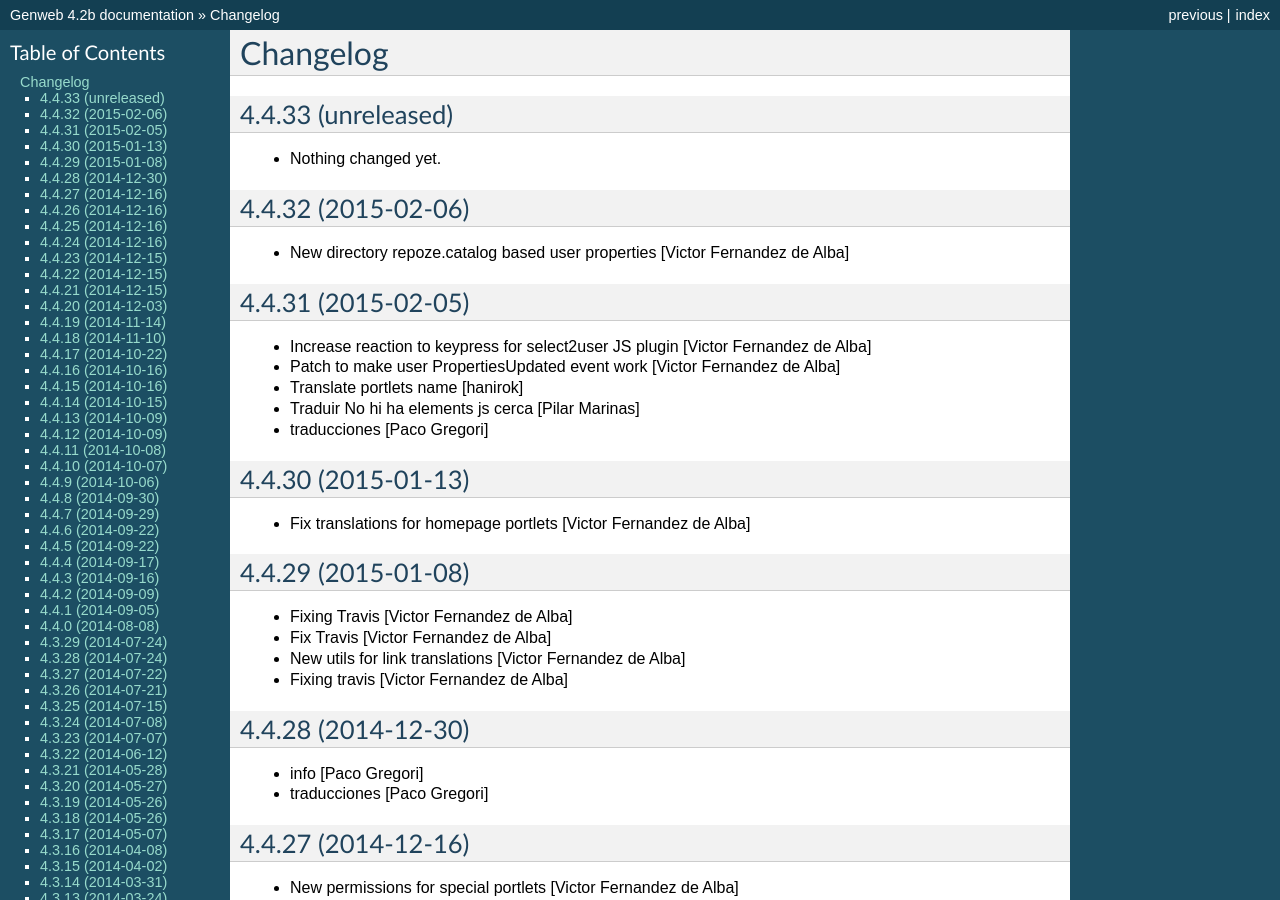
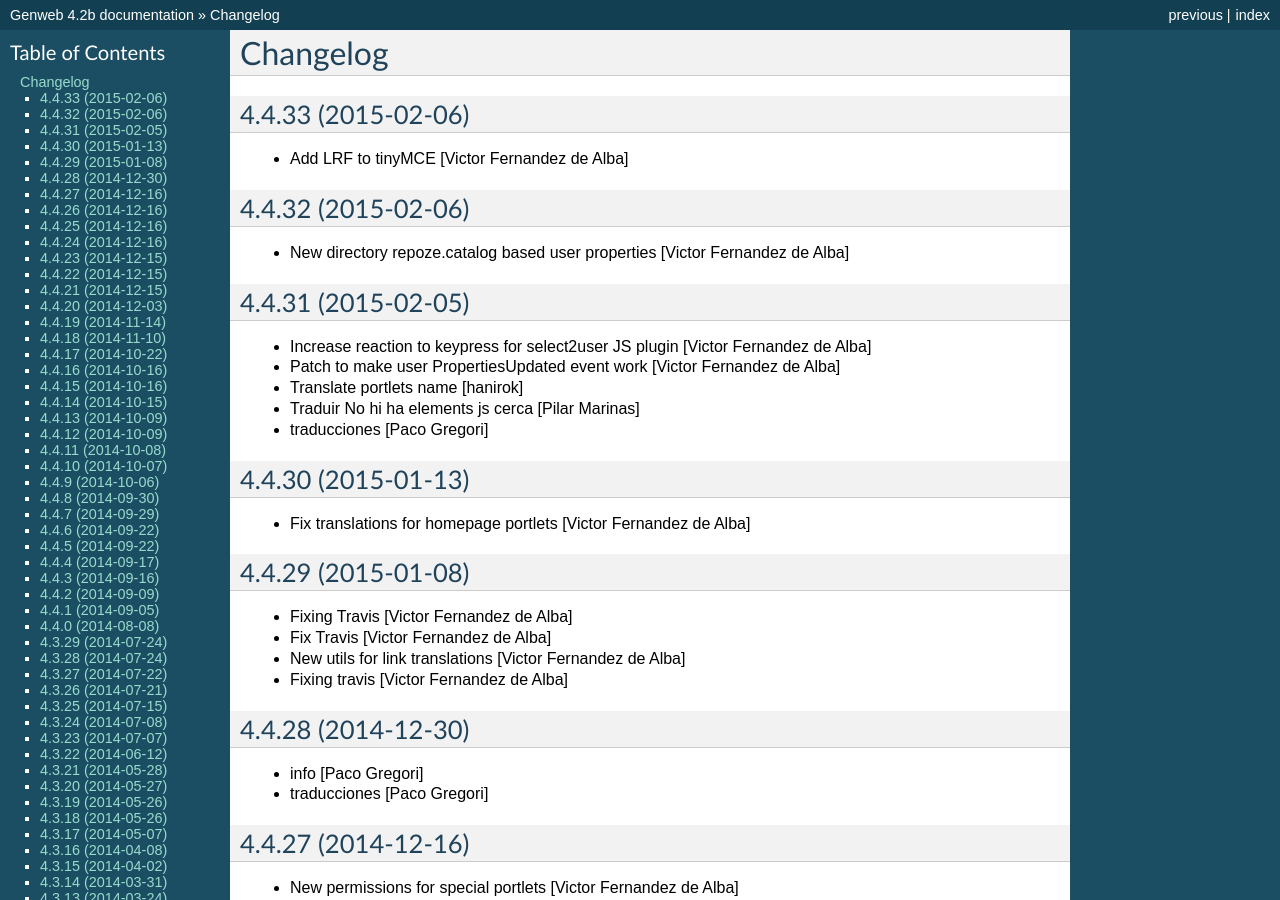
Before and after one commit to UPCnet/genweb.core, a Sphinx documentation site: the page built from docs/HISTORY.rst, in a window 1280 px wide and 900 px high. Built offline with Sphinx 7.4.7, drawn with Linux system fonts in a browser that asks for light colours.

Commit message:
Preparing release 4.4.33

```diff
--- a/docs/HISTORY.rst
+++ b/docs/HISTORY.rst
@@ -1,11 +1,10 @@
 Changelog
 =========
 
-4.4.33 (unreleased)
+4.4.33 (2015-02-06)
 -------------------
 
-- Nothing changed yet.
-
+* Add LRF to tinyMCE [Victor Fernandez de Alba]
 
 4.4.32 (2015-02-06)
 -------------------
--- a/setup.py
+++ b/setup.py
@@ -1,7 +1,7 @@
 from setuptools import setup, find_packages
 import os
 
-version = '4.4.33.dev0'
+version = '4.4.33'
 
 README = open("README.rst").read()
 HISTORY = open(os.path.join("docs", "HISTORY.rst")).read()
```
